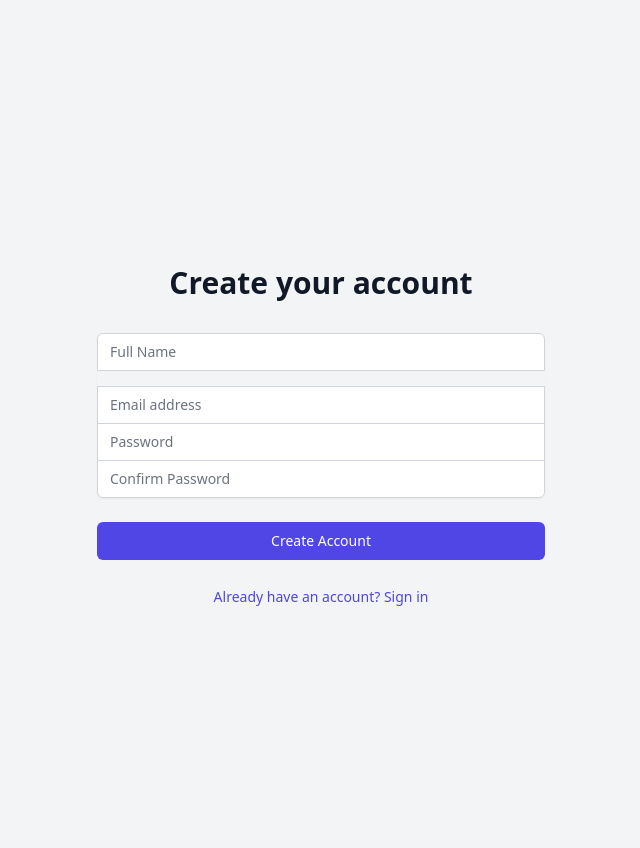
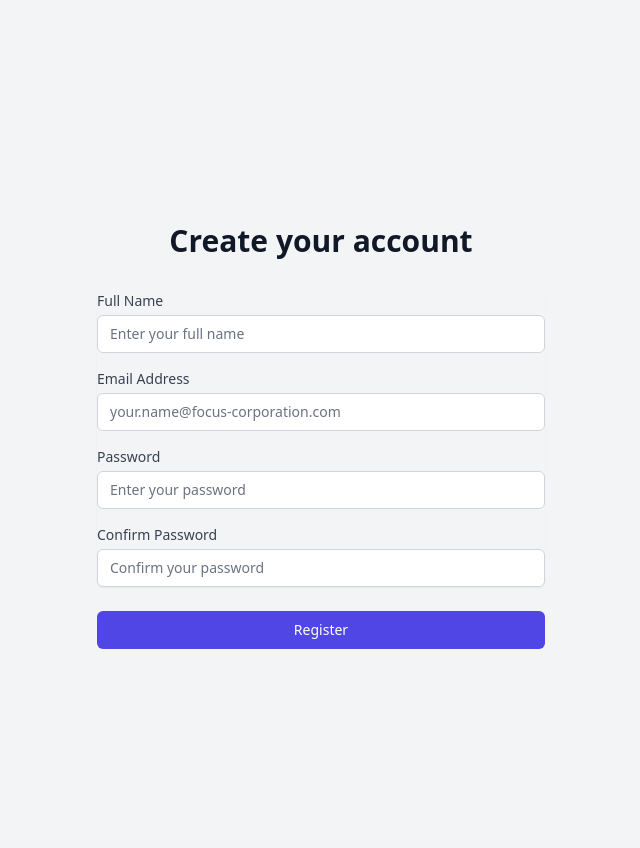
Before and after one commit to beamerboi/timelogger, a Flask app: page /auth/register in a window 1280 px wide. Shown: the part 65-913 px from the top of the page, without its empty margins (319-959 px from the left). Run offline with Flask 3, Linux system fonts and the light colour scheme; some libraries are stand-ins or nearby versions.

Commit message:
add validators, enhance absolute route redirection

```diff
--- a/extensions.py
+++ b/extensions.py
@@ -6,6 +6,11 @@ db = SQLAlchemy()
 login_manager = LoginManager()
 mail = Mail()
 
+# Configure login manager
+login_manager.login_view = 'auth.login'  # Specify the login route
+login_manager.login_message = 'Please log in to access this page.'
+login_manager.login_message_category = 'info'
+
 @login_manager.user_loader
 def load_user(user_id):
     from models.user import User
--- /dev/null
+++ b/forms.py
@@ -0,0 +1,33 @@
+from flask_wtf import FlaskForm
+from wtforms import StringField, PasswordField, SubmitField
+from wtforms.validators import DataRequired, Email, Length, EqualTo, Regexp, ValidationError
+from models.user import User
+
+class RegistrationForm(FlaskForm):
+    name = StringField('Full Name', validators=[
+        DataRequired(),
+        Length(min=2, message="Name must be at least 2 characters long"),
+        Regexp(r'^[A-Za-z\s]+$', message="Name must contain only letters and spaces")
+    ])
+    email = StringField('Email Address', validators=[
+        DataRequired(),
+        Email(message="Invalid email format"),
+        Regexp(r'^[a-zA-Z0-9._+-]+@focus-corporation\.com$',
+               message="Email must be a valid focus-corporation.com address. Only letters, numbers, dots, plus and minus signs are allowed before @")
+    ])
+    password = PasswordField('Password', validators=[
+        DataRequired(),
+        Length(min=6, message="Password must be at least 6 characters long"),
+        Regexp(r'(?=.*[A-Z])(?=.*[a-z])(?=.*\d)(?=.*[!@#$%^&*(),.?":{}|<>])',
+               message="Password must contain uppercase, lowercase, numbers, and special characters")
+    ])
+    confirm_password = PasswordField('Confirm Password', validators=[
+        DataRequired(),
+        EqualTo('password', message="Passwords must match")
+    ])
+    submit = SubmitField('Register')
+
+    def validate_email(self, field):
+        user = User.query.filter_by(email=field.data).first()
+        if user:
+            raise ValidationError('Email address is already registered.')
--- a/requirements.txt
+++ b/requirements.txt
@@ -13,3 +13,4 @@ oauthlib==3.2.2
 defusedxml==0.7.1
 Flask-APScheduler==1.13.1
 gunicorn==21.2.0
+Flask-WTF==1.1.1
--- a/routes/auth.py
+++ b/routes/auth.py
@@ -5,6 +5,7 @@ from extensions import db
 import re
 from services.email_service import EmailService
 from datetime import datetime
+from forms import RegistrationForm
 
 auth_bp = Blueprint('auth', __name__, url_prefix='/auth')
 
@@ -59,75 +60,23 @@ def login():
 
 @auth_bp.route('/register', methods=['GET', 'POST'])
 def register():
-    if request.method == 'POST':
-        email = request.form.get('email')
-        password = request.form.get('password')
-        confirm_password = request.form.get('confirm_password')
-        name = request.form.get('name')
+    form = RegistrationForm()
+    if form.validate_on_submit():
+        user = User(
+            name=form.name.data,
+            email=form.email.data
+        )
+        user.set_password(form.password.data)
+        db.session.add(user)
+        db.session.commit()
 
-        # Update email validation check
-        is_valid_email, email_error = validate_email(email)
-        if not is_valid_email:
-            flash(email_error)
-            return render_template('auth/register.html')
+        # Send verification email
+        EmailService.send_verification_email(user)
 
-        # Check if email already exists
-        if User.query.filter_by(email=email).first():
-            flash('Email already registered')
-            return render_template('auth/register.html')
+        flash('Registration successful! Please check your email to verify your account.', 'success')
+        return redirect(url_for('auth.login'))
 
-        # Validate name
-        if not name or len(name) < 2 or not re.match(r'^[A-Za-z\s]+$', name):
-            flash('Invalid name format (use only letters and spaces)')
-            return render_template('auth/register.html')
-
-        # Validate password
-        is_valid_password, password_error = validate_password(password)
-        if not is_valid_password:
-            flash(password_error)
-            return render_template('auth/register.html')
-
-        # Check if passwords match
-        if password != confirm_password:
-            flash('Passwords do not match')
-            return render_template('auth/register.html')
-
-        # Create new user
-        user = User(email=email, name=name)
-        user.set_password(password)
-
-        try:
-            # First save the user
-            db.session.add(user)
-            db.session.commit()
-
-            # Generate and send verification email in a separate transaction
-            try:
-                # Create a new session to ensure token is stored
-                db.session.begin_nested()
-
-                if not EmailService.send_verification_email(user):
-                    db.session.rollback()
-                    flash('Account created but verification email could not be sent. Please use the resend verification option.')
-                else:
-                    db.session.commit()
-                    flash('Registration successful! Please check your email to verify your account.')
-
-                return redirect(url_for('auth.login'))
-
-            except Exception as mail_error:
-                db.session.rollback()
-                print(f"Email error: {str(mail_error)}")
-                flash('Account created but verification email could not be sent. Please use the resend verification option.')
-                return redirect(url_for('auth.login'))
-
-        except Exception as e:
-            db.session.rollback()
-            print(f"Registration error: {str(e)}")
-            flash('An error occurred during registration. Please try again.')
-            return render_template('auth/register.html')
-
-    return render_template('auth/register.html')
+    return render_template('auth/register.html', form=form)
 
 @auth_bp.route('/verify-email/<token>')
 def verify_email(token):
--- a/templates/auth/register.html
+++ b/templates/auth/register.html
@@ -10,112 +10,46 @@
                 Create your account
             </h2>
         </div>
-        <form class="mt-8 space-y-6" action="{{ url_for('auth.register') }}" method="POST" onsubmit="return validateRegisterForm()">
-            <div class="rounded-md shadow-sm -space-y-px">
-                <div class="mb-4">
-                    <label for="name" class="sr-only">Full Name</label>
-                    <input id="name" name="name" type="text" required
-                           class="appearance-none rounded-t-md relative block w-full px-3 py-2 border border-gray-300 placeholder-gray-500 text-gray-900 focus:outline-none focus:ring-indigo-500 focus:border-indigo-500 focus:z-10 sm:text-sm"
-                           placeholder="Full Name"
-                           minlength="2"
-                           pattern="[A-Za-z\s]+"
-                           title="Please enter a valid name (letters and spaces only)">
-                    <span id="nameError" class="text-red-500 text-xs hidden"></span>
+        <form class="mt-8 space-y-6" action="{{ url_for('auth.register') }}" method="POST">
+            {{ form.hidden_tag() }}
+            <div class="rounded-md shadow-sm space-y-4">
+                <div>
+                    {{ form.name.label(class="block text-sm font-medium text-gray-700 mb-1") }}
+                    {{ form.name(class="appearance-none relative block w-full px-3 py-2 border border-gray-300 placeholder-gray-500 text-gray-900 rounded-md focus:outline-none focus:ring-indigo-500 focus:border-indigo-500 focus:z-10 sm:text-sm", placeholder="Enter your full name") }}
+                    {% for error in form.name.errors %}
+                        <span class="text-red-500 text-xs">{{ error }}</span>
+                    {% endfor %}
                 </div>
-                <div class="mb-4">
-                    <label for="email" class="sr-only">Email address</label>
-                    <input id="email" name="email" type="email" required
-                           class="appearance-none relative block w-full px-3 py-2 border border-gray-300 placeholder-gray-500 text-gray-900 focus:outline-none focus:ring-indigo-500 focus:border-indigo-500 focus:z-10 sm:text-sm"
-                           placeholder="Email address"
-                           pattern="[a-zA-Z0-9._%+-]+@focus-corporation\.com$"
-                           title="Please enter your focus-corporation.com email address">
-                    <span id="emailError" class="text-red-500 text-xs hidden"></span>
+
+                <div>
+                    {{ form.email.label(class="block text-sm font-medium text-gray-700 mb-1") }}
+                    {{ form.email(class="appearance-none relative block w-full px-3 py-2 border border-gray-300 placeholder-gray-500 text-gray-900 rounded-md focus:outline-none focus:ring-indigo-500 focus:border-indigo-500 focus:z-10 sm:text-sm", placeholder="your.name@focus-corporation.com") }}
+                    {% for error in form.email.errors %}
+                        <span class="text-red-500 text-xs">{{ error }}</span>
+                    {% endfor %}
                 </div>
-                <div class="mb-4">
-                    <label for="password" class="sr-only">Password</label>
-                    <input id="password" name="password" type="password" required
-                           class="appearance-none relative block w-full px-3 py-2 border border-gray-300 placeholder-gray-500 text-gray-900 focus:outline-none focus:ring-indigo-500 focus:border-indigo-500 focus:z-10 sm:text-sm"
-                           placeholder="Password"
-                           minlength="6">
-                    <span id="passwordError" class="text-red-500 text-xs hidden"></span>
+
+                <div>
+                    {{ form.password.label(class="block text-sm font-medium text-gray-700 mb-1") }}
+                    {{ form.password(class="appearance-none relative block w-full px-3 py-2 border border-gray-300 placeholder-gray-500 text-gray-900 rounded-md focus:outline-none focus:ring-indigo-500 focus:border-indigo-500 focus:z-10 sm:text-sm", placeholder="Enter your password") }}
+                    {% for error in form.password.errors %}
+                        <span class="text-red-500 text-xs">{{ error }}</span>
+                    {% endfor %}
                 </div>
+
                 <div>
-                    <label for="confirm_password" class="sr-only">Confirm Password</label>
-                    <input id="confirm_password" name="confirm_password" type="password" required
-                           class="appearance-none rounded-b-md relative block w-full px-3 py-2 border border-gray-300 placeholder-gray-500 text-gray-900 focus:outline-none focus:ring-indigo-500 focus:border-indigo-500 focus:z-10 sm:text-sm"
-                           placeholder="Confirm Password">
-                    <span id="confirmPasswordError" class="text-red-500 text-xs hidden"></span>
+                    {{ form.confirm_password.label(class="block text-sm font-medium text-gray-700 mb-1") }}
+                    {{ form.confirm_password(class="appearance-none relative block w-full px-3 py-2 border border-gray-300 placeholder-gray-500 text-gray-900 rounded-md focus:outline-none focus:ring-indigo-500 focus:border-indigo-500 focus:z-10 sm:text-sm", placeholder="Confirm your password") }}
+                    {% for error in form.confirm_password.errors %}
+                        <span class="text-red-500 text-xs">{{ error }}</span>
+                    {% endfor %}
                 </div>
             </div>
 
             <div>
-                <button type="submit"
-                        class="group relative w-full flex justify-center py-2 px-4 border border-transparent text-sm font-medium rounded-md text-white bg-indigo-600 hover:bg-indigo-700 focus:outline-none focus:ring-2 focus:ring-offset-2 focus:ring-indigo-500">
-                    Create Account
-                </button>
-            </div>
-            <div class="text-center">
-                <a href="{{ url_for('auth.login') }}" class="text-sm text-indigo-600 hover:text-indigo-500">
-                    Already have an account? Sign in
-                </a>
+                {{ form.submit(class="group relative w-full flex justify-center py-2 px-4 border border-transparent text-sm font-medium rounded-md text-white bg-indigo-600 hover:bg-indigo-700 focus:outline-none focus:ring-2 focus:ring-offset-2 focus:ring-indigo-500") }}
             </div>
         </form>
     </div>
 </div>
-
-<script>
-function validateRegisterForm() {
-    let isValid = true;
-    const name = document.getElementById('name');
-    const email = document.getElementById('email');
-    const password = document.getElementById('password');
-    const confirmPassword = document.getElementById('confirm_password');
-
-    // Reset all error messages
-    document.querySelectorAll('span[id$="Error"]').forEach(span => span.classList.add('hidden'));
-
-    // Name validation
-    if (name.value.length < 2 || !/^[A-Za-z\s]+$/.test(name.value)) {
-        document.getElementById('nameError').textContent = 'Please enter a valid name (at least 2 characters, letters only)';
-        document.getElementById('nameError').classList.remove('hidden');
-        isValid = false;
-    }
-
-    // Email validation
-    const emailPattern = /^[a-zA-Z0-9._%+-]+@focus-corporation\.com$/i;
-    if (!emailPattern.test(email.value)) {
-        document.getElementById('emailError').textContent = 'Please enter a valid focus-corporation.com email address';
-        document.getElementById('emailError').classList.remove('hidden');
-        isValid = false;
-    }
-
-    // Password validation
-    if (password.value.length < 6) {
-        document.getElementById('passwordError').textContent = 'Password must be at least 6 characters long';
-        document.getElementById('passwordError').classList.remove('hidden');
-        isValid = false;
-    }
-
-    // Password strength check
-    const hasUpperCase = /[A-Z]/.test(password.value);
-    const hasLowerCase = /[a-z]/.test(password.value);
-    const hasNumbers = /\d/.test(password.value);
-    const hasSpecialChar = /[!@#$%^&*(),.?":{}|<>]/.test(password.value);
-
-    if (!(hasUpperCase && hasLowerCase && hasNumbers && hasSpecialChar)) {
-        document.getElementById('passwordError').textContent = 'Password must contain uppercase, lowercase, numbers, and special characters';
-        document.getElementById('passwordError').classList.remove('hidden');
-        isValid = false;
-    }
-
-    // Confirm password validation
-    if (password.value !== confirmPassword.value) {
-        document.getElementById('confirmPasswordError').textContent = 'Passwords do not match';
-        document.getElementById('confirmPasswordError').classList.remove('hidden');
-        isValid = false;
-    }
-
-    return isValid;
-}
-</script>
 {% endblock %}
```
Also changed, not shown: models/user.py (line endings or trailing spaces), 1 other file.
